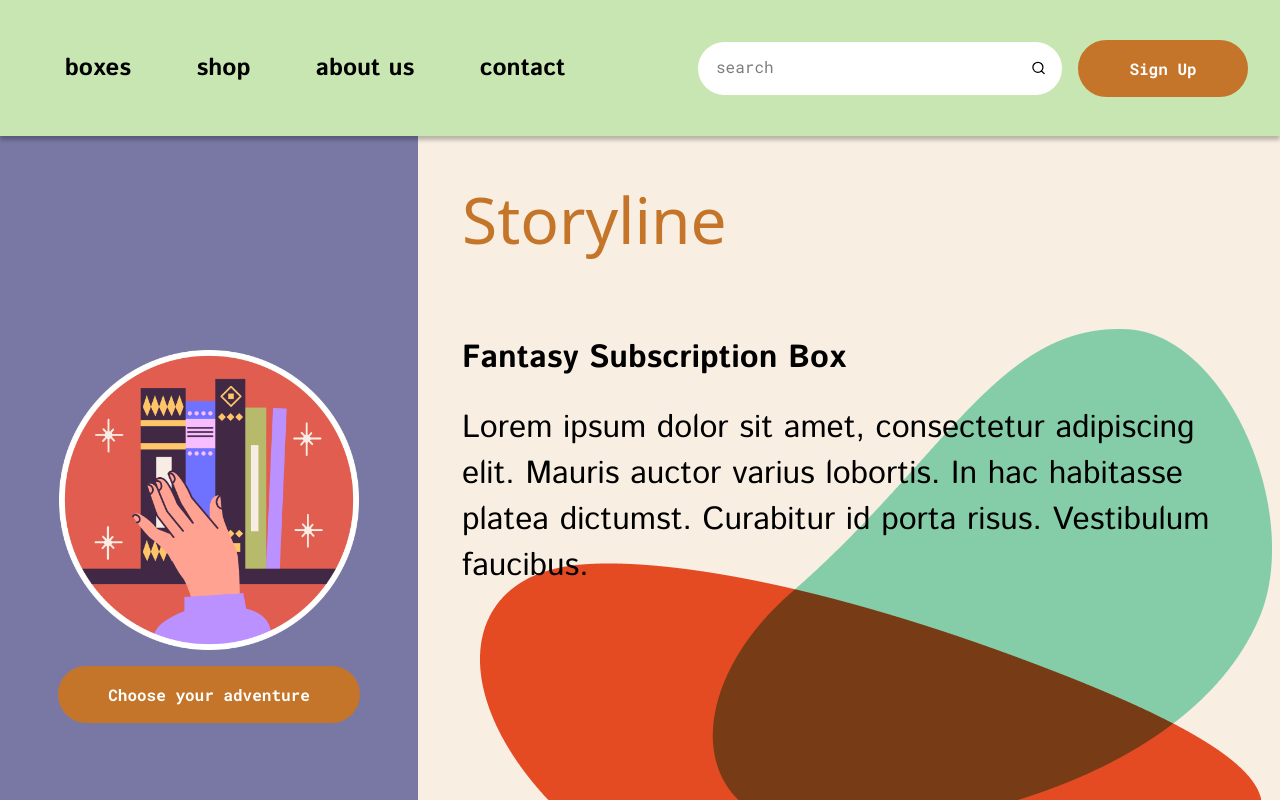
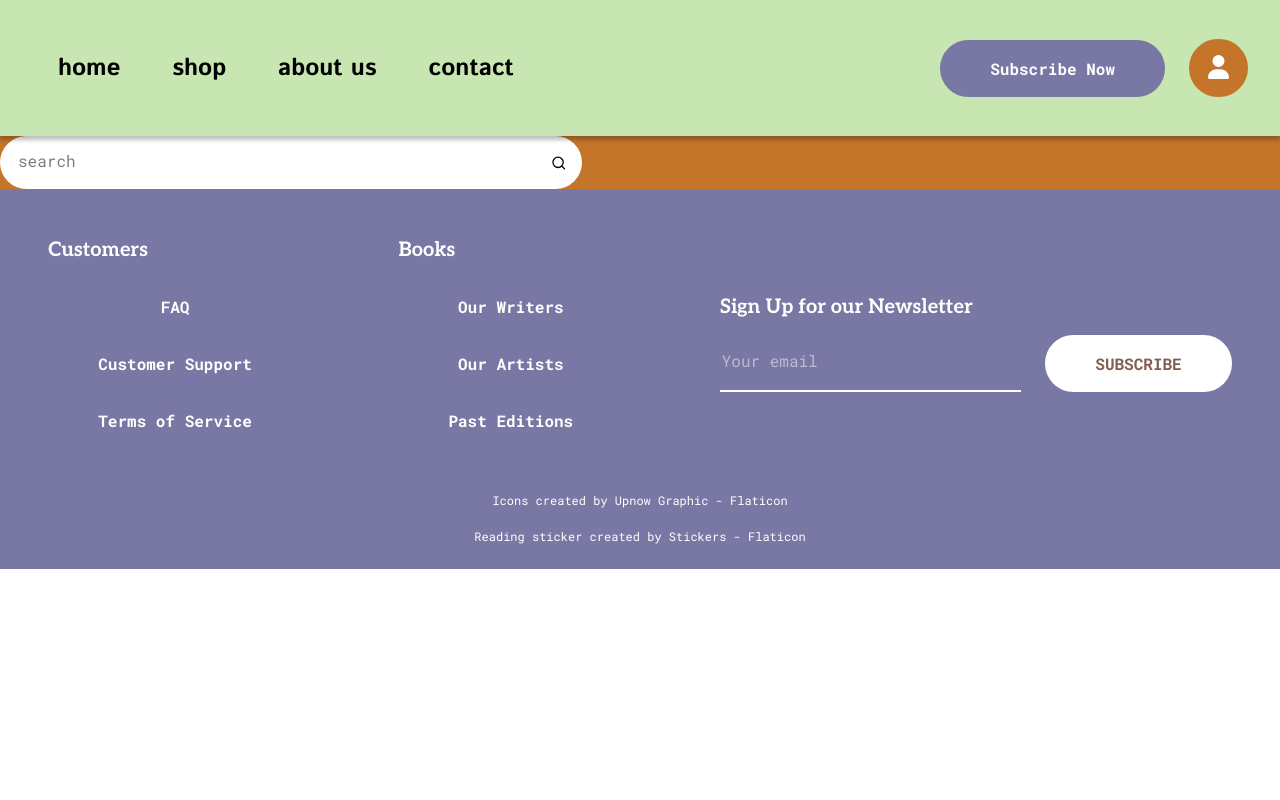
Before and after one commit to thanxanos/storyline, a React (Create React App) app: page /shop in a window 1280 px wide. Shown: the top 800 px of the page. Built offline with nearby package versions, Linux system fonts and the light colour scheme; a web font is replaced by a local one.

Commit message:
added new pages and linked router

```diff
--- a/package.json
+++ b/package.json
@@ -3,6 +3,9 @@
   "version": "0.1.0",
   "private": true,
   "dependencies": {
+    "@fortawesome/fontawesome-svg-core": "^6.7.1",
+    "@fortawesome/free-solid-svg-icons": "^6.7.1",
+    "@fortawesome/react-fontawesome": "^0.2.2",
     "@testing-library/jest-dom": "^5.17.0",
     "@testing-library/react": "^13.4.0",
     "@testing-library/user-event": "^13.5.0",
@@ -10,6 +13,7 @@
     "react": "^18.3.1",
     "react-dom": "^18.3.1",
     "react-icons": "^5.3.0",
+    "react-router-dom": "^7.0.2",
     "react-scripts": "5.0.1",
     "web-vitals": "^2.1.4"
   },
--- a/src/App.css
+++ b/src/App.css
@@ -89,3 +89,32 @@ body {
   font-weight: 700;
   font-size: 16px;
 }
+
+.user-btn {
+  border-radius: 50px;
+  border: 2px solid #C4752A;
+  background-color: #C4752A;
+  padding: 14px 17px 14px 17px;
+  cursor: pointer;
+	transition: 0.5s;
+  margin-left: 24px;
+}
+
+.user-btn svg {
+  height: 24px;
+  color: #FFFFFF;
+}
+
+.user-btn:hover {
+  border-radius: 50px;
+  border: 2px solid #FFFFFF;
+  background-color: #FFFFFF;
+  padding: 14px 17px 14px 17px;
+  cursor: pointer;
+  margin-left: 24px;
+  color: #C4752A;
+}
+
+.user-btn:hover svg {
+  color: #C4752A;
+}
--- a/src/App.js
+++ b/src/App.js
@@ -1,13 +1,21 @@
 import './App.css';
 import './css/herofull.css'
 import Header from './components/Header'
-import BookRotator from './components/BookRotator'
-import MidSection from './components/MidSection'
-import Reviews from './components/Reviews'
+import Landing from './components/Landing.js'
+import ShopPage from './components/ShopPage.js'
+import AboutPage from './components/AboutPage.js'
+import ContactPage from './components/ContactPage.js'
+import LoginSignup from './components/LoginSignup.js';
 import Footer from './components/Footer'
-import BookSelection from './components/BookSelection.js'
 import AOS from 'aos';
 import 'aos/dist/aos.css';
+import {
+  BrowserRouter as Router,
+  Routes,
+  Route,
+} from "react-router-dom";
+
+
 
 AOS.init();
 // You can also pass an optional settings object
@@ -36,14 +44,19 @@ AOS.init({
 
 function App() {
   return (
-    <div className="main-wrapper">
-      <Header/>
-      <BookRotator />
-      <MidSection />
-      <BookSelection/>
-      <Reviews/>
-      <Footer/>
-    </div>
+    <Router>
+        <div className="main-wrapper">
+        <Header />
+        <Routes>
+            <Route path="/" Component={Landing} />
+            <Route path="/shop" Component={ShopPage} />
+            <Route path="/about" Component={AboutPage} />
+            <Route path="/contact" Component={ContactPage} />
+            <Route path="/login" Component={LoginSignup} />
+          </Routes>
+          <Footer />
+        </div>
+    </Router>
   );
 }
 
--- /dev/null
+++ b/src/components/AboutPage.js
@@ -0,0 +1,9 @@
+import React from 'react'
+
+const AboutPage = () => {
+  return (
+    <div>AboutPage</div>
+  )
+}
+
+export default AboutPage
--- /dev/null
+++ b/src/components/ContactPage.js
@@ -0,0 +1,9 @@
+import React from 'react'
+
+const ContactPage = () => {
+  return (
+    <div>ContactPage</div>
+  )
+}
+
+export default ContactPage
--- a/src/components/Footer.js
+++ b/src/components/Footer.js
@@ -28,7 +28,7 @@ const Footer = () => {
         </div>
       </div>
       <div className='attribute'>
-          <a href="https://www.flaticon.com/free-icons/startup" title="startup icons">Startup icons created by Upnow Graphic - Flaticon</a>
+          <a href="https://www.flaticon.com/authors/upnow-graphic" title="icons">Icons created by Upnow Graphic - Flaticon</a>
           <p><a href="https://www.flaticon.com/free-stickers/reading" title="reading stickers">Reading sticker created by Stickers - Flaticon</a></p>
         </div>
     </div>
--- a/src/components/Header.js
+++ b/src/components/Header.js
@@ -1,5 +1,9 @@
 import React from 'react'
-import { LuSearch } from "react-icons/lu";
+import {
+  Link
+} from "react-router-dom";
+import { FontAwesomeIcon } from '@fortawesome/react-fontawesome'
+import { faUser } from '@fortawesome/free-solid-svg-icons'
 import '../css/header.css'
 
 const Header = () => {
@@ -8,16 +12,17 @@ const Header = () => {
       <div className='sub-header-wrapper'>
         <div className='link-wrapper'>
           <ul>
-            <li><a href="#0">boxes</a></li>
-            <li><a href="#0">shop</a></li>
-            <li><a href="#0">about us</a></li>
-            <li><a href="#0">contact</a></li>
+            <li><Link to='/'>home</Link></li>
+            <li><Link to='/shop'>shop</Link></li>
+            <li><Link to='/about'>about us</Link></li>
+            <li><Link to='/contact'>contact</Link></li>
           </ul>
         </div>
         <div className='side-wrapper'>
-          <div className='search-wrapper'><input type="text" placeholder="search"></input><LuSearch className="search-icon" />
-          </div>
-          <button type="submit" className='primary-btn'>Sign Up</button>
+          <button type="submit" className='secondary-btn'>Subscribe Now</button>
+          <Link to='/login'><button type="submit" className='user-btn'>
+          <FontAwesomeIcon icon={faUser} />
+          </button></Link>
       </div>
       </div>
     </div>
--- /dev/null
+++ b/src/components/Landing.js
@@ -0,0 +1,18 @@
+import React from 'react'
+import BookRotator from './BookRotator.js'
+import MidSection from './MidSection.js'
+import Reviews from './Reviews.js'
+import BookSelection from './BookSelection.js'
+
+const Landing = () => {
+  return (
+    <div>
+      <BookRotator />
+      <MidSection />
+      <BookSelection />
+      <Reviews />
+    </div>
+  )
+}
+
+export default Landing
--- /dev/null
+++ b/src/components/LoginSignup.js
@@ -0,0 +1,9 @@
+import React from 'react'
+
+const LoginSignup = () => {
+  return (
+    <div>LoginSignup</div>
+  )
+}
+
+export default LoginSignup
--- /dev/null
+++ b/src/components/ShopPage.js
@@ -0,0 +1,15 @@
+import React from 'react'
+import { LuSearch } from "react-icons/lu";
+import '../css/shoppage.css'
+
+
+const ShopPage = () => {
+  return (
+    <div className='shop-wrapper'>
+      <div className='search-wrapper'><input type="text" placeholder="search"></input><LuSearch className="search-icon" />
+      </div>
+    </div>
+  )
+}
+
+export default ShopPage
--- a/src/css/header.css
+++ b/src/css/header.css
@@ -61,42 +61,10 @@
 }
 
 .side-wrapper {
+  justify-content: flex-end;
   margin-left: 100px;
   height: max-content;
   display: flex;
   align-items: center;
-  width: 550px;
+  width: 50%;
 }
-
-.search-wrapper {
-  min-width: 0;
-  display: flex;
-  flex-direction: row;
-  height: 53px;
-  width: 100%;
-  border-radius: 50px;
-  background-color: #ffff;
-  align-items: center;
-  justify-content: center;
-  padding: 0 16px 0 16px;
-}
-
-.side-wrapper input {
-  border-style: none;
-  width: 100%;
-}
-
-.side-wrapper button {
-  min-width: 170px;
-  margin-left: 16px;
-}
-
-input::placeholder {
-  color: #7D7D7D;
-  font-family: "Roboto Mono", monospace;
-  font-size: 16px;
-}
-
-input:focus {
-  outline: none;
-}
--- /dev/null
+++ b/src/css/shoppage.css
@@ -0,0 +1,37 @@
+
+.shop-wrapper {
+  background-color: #C4752A;
+}
+
+.search-wrapper {
+  min-width: 0;
+  display: flex;
+  flex-direction: row;
+  height: 53px;
+  width: 550px;
+  border-radius: 50px;
+  background-color: #ffff;
+  align-items: center;
+  justify-content: center;
+  padding: 0 16px 0 16px;
+}
+
+.shop-wrapper input {
+  border-style: none;
+  width: 100%;
+}
+
+.shop-wrapper button {
+  min-width: 170px;
+  margin-left: 16px;
+}
+
+input::placeholder {
+  color: #7D7D7D;
+  font-family: "Roboto Mono", monospace;
+  font-size: 16px;
+}
+
+input:focus {
+  outline: none;
+}
```
Also changed, not shown: src/imgFolder/science.png, 1 other file (tests, documents, lock files or other folders).
